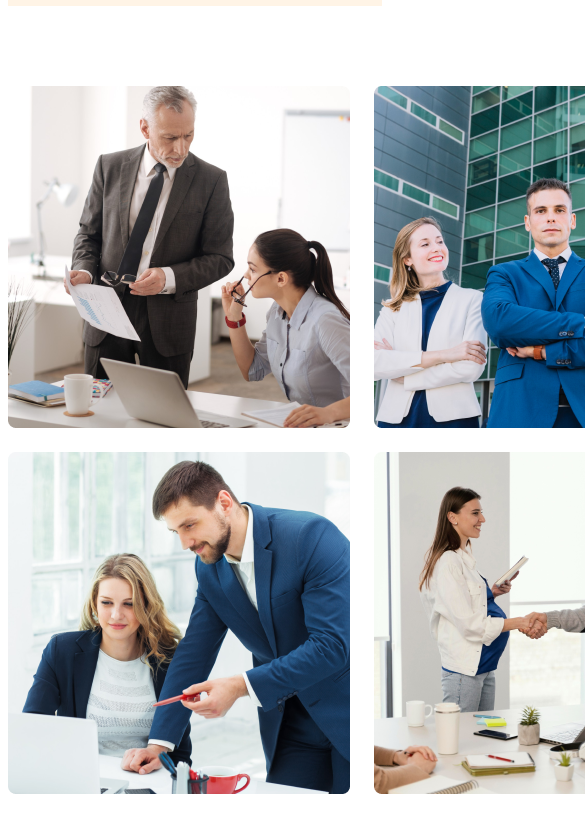
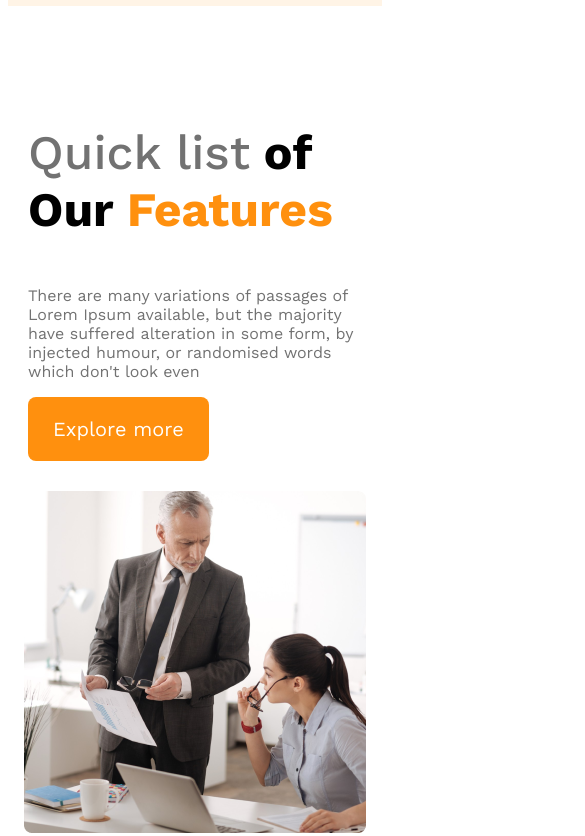
Before and after one commit to PriyoGhosh02/g3-architects-resources, a plain HTML site: page index.html in a window 390 px wide. Shown: the part 1055-1891 px from the top of the page, 585 px wide, since content can reach past the window. Before the commit the page ends 1857 px from the top, so only its background shows below. Drawn offline with nearby package versions, Linux system fonts and the light colour scheme.

Commit message:
teams section responsive done

```diff
--- a/index.html
+++ b/index.html
@@ -24,7 +24,7 @@
         <div class="banner">
             <div class="banner_content">
                 <h1 class="banner_title">Brand New Group of Architects </h1>
-                <p class="banner_describtion">There are many variations of passages of Lorem Ipsum available, but the
+                <p class="text_gary">There are many variations of passages of Lorem Ipsum available, but the
                     majority have suffered alteration in some form, by injected humour, or randomised words which don't
                     look even</p>
                 <button class="btn_primary">Explore More</button>
@@ -42,8 +42,8 @@
                     alt=""><img src="images/team4.png" alt="">
             </div>
             <div class="teams_content">
-                <h3 class="teams_title"> <span class="quick_list">Quick list</span> <span>of Our</span> <span class="text_feture">Features</span> </h3>
-                <p class="teams_descrition">There are many variations of passages of Lorem Ipsum available, but the
+                <h3 class="teams_title"> <span class="quick_list text_gary">Quick list</span> <span>of Our</span> <span class="text_feture">Features</span> </h3>
+                <p class="text_gary">There are many variations of passages of Lorem Ipsum available, but the
                     majority have suffered alteration in some form, by injected humour, or randomised words which don't
                     look even</p>
                 <button class="btn_primary">Explore more</button>
--- a/stayle.css
+++ b/stayle.css
@@ -11,7 +11,9 @@
     cursor: pointer;
     border: 0;
 }
-
+.text_gary {
+    color: #727272;
+}
 * {
     font-family: 'Open Sans', sans-serif;
     font-family: 'Work Sans', sans-serif;
@@ -64,10 +66,6 @@ nav li a {
     font-weight: 700;
 }
 
-.banner_describtion {
-    color: #131313;
-}
-
 .banner img {
     margin-top: 20px;
     width: 100%;
@@ -76,11 +74,10 @@ nav li a {
 /* main stayel */
 main {
     max-width: 1440px;
-    margin: 0 auto;
+    margin: 70px auto;
 }
 
 .teams_container {
-    margin-top: 80px;
     display: flex;
     align-items: center;
 }
@@ -96,7 +93,6 @@ main {
     font-size: 3rem;
 }
 .teams_title .quick_list{
-    color: #727272;
     font-weight: 500;
 }
 .teams_title .text_feture{
@@ -104,15 +100,31 @@ main {
     font-weight: 700;
 }
 
+
+
+
+
+
+
 /* responsive for small device Mobile */
 @media screen and (max-width: 576px) {
     header {
         padding: 5px;
     }
 
-    nav {
+    nav{
         flex-direction: column;
     }
+    .teams_container{
+        flex-direction: column-reverse;
+    }
+    .teams_img_container{
+        margin-top: 30px;
+        grid-template-columns: 1fr;
+    }
+    .teams_content{
+        padding: 0 20px;
+      }
 
 }
 
@@ -122,7 +134,7 @@ main {
         padding: 30px;
     }
 
-    nav {
+    nav, .teams_container {
         flex-direction: column;
     }
 }
```
